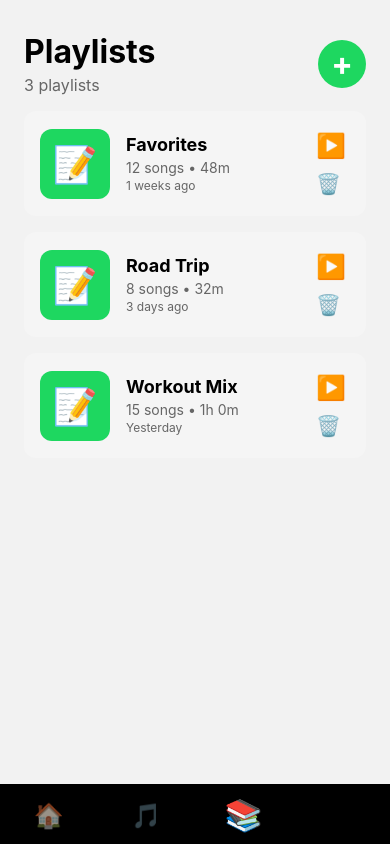
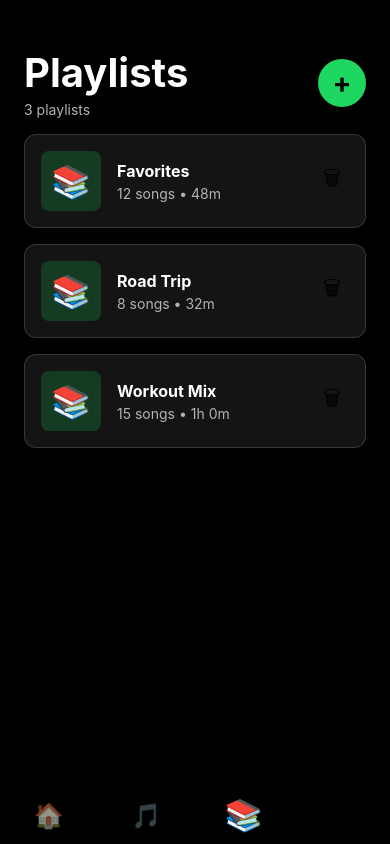
Before and after one commit to thamara2X1/V-Audio-Music-Player, a React Native app: screen /Playlists in a window 390 px wide. Built offline with nearby package versions, Linux system fonts and the light colour scheme.

Commit message:
Enhance PlaylistsScreen with modern cards and modal design

```diff
--- a/src/screens/PlaylistsScreen.tsx
+++ b/src/screens/PlaylistsScreen.tsx
@@ -1,6 +1,6 @@
 /**
  * PlaylistsScreen
- * Create and manage playlists
+ * Modern playlist management with dark theme
  */
 
 import React, { useState } from 'react';
@@ -12,7 +12,6 @@ import {
   TouchableOpacity,
   TextInput,
   Modal,
-  useColorScheme,
   Alert,
 } from 'react-native';
 import COLORS from '../constants/colors';
@@ -22,61 +21,25 @@ interface Playlist {
   id: string;
   name: string;
   songCount: number;
-  duration: number; // total duration in seconds
+  duration: number;
   createdAt: number;
-  artwork?: string;
 }
 
 const PlaylistsScreen: React.FC = () => {
-  const isDarkMode = useColorScheme() === 'dark';
   const [playlists, setPlaylists] = useState<Playlist[]>([
-    {
-      id: '1',
-      name: 'Favorites',
-      songCount: 12,
-      duration: 2880,
-      createdAt: Date.now() - 86400000 * 7,
-    },
-    {
-      id: '2',
-      name: 'Road Trip',
-      songCount: 8,
-      duration: 1920,
-      createdAt: Date.now() - 86400000 * 3,
-    },
-    {
-      id: '3',
-      name: 'Workout Mix',
-      songCount: 15,
-      duration: 3600,
-      createdAt: Date.now() - 86400000,
-    },
+    { id: '1', name: 'Favorites', songCount: 12, duration: 2880, createdAt: Date.now() - 86400000 * 7 },
+    { id: '2', name: 'Road Trip', songCount: 8, duration: 1920, createdAt: Date.now() - 86400000 * 3 },
+    { id: '3', name: 'Workout Mix', songCount: 15, duration: 3600, createdAt: Date.now() - 86400000 },
   ]);
 
   const [isCreateModalVisible, setIsCreateModalVisible] = useState(false);
   const [newPlaylistName, setNewPlaylistName] = useState('');
 
-  // Format duration from seconds to hours and minutes
   const formatDuration = (seconds: number): string => {
     const hours = Math.floor(seconds / 3600);
     const minutes = Math.floor((seconds % 3600) / 60);
-    if (hours > 0) {
-      return `${hours}h ${minutes}m`;
-    }
+    if (hours > 0) return `${hours}h ${minutes}m`;
     return `${minutes}m`;
-  };
-
-  // Format date to relative time
-  const formatDate = (timestamp: number): string => {
-    const now = Date.now();
-    const diff = now - timestamp;
-    const days = Math.floor(diff / 86400000);
-
-    if (days === 0) return 'Today';
-    if (days === 1) return 'Yesterday';
-    if (days < 7) return `${days} days ago`;
-    if (days < 30) return `${Math.floor(days / 7)} weeks ago`;
-    return `${Math.floor(days / 30)} months ago`;
   };
 
   const handleCreatePlaylist = () => {
@@ -96,133 +59,58 @@ const PlaylistsScreen: React.FC = () => {
     setPlaylists([newPlaylist, ...playlists]);
     setNewPlaylistName('');
     setIsCreateModalVisible(false);
-    Alert.alert('Success', `Playlist "${newPlaylist.name}" created!`);
   };
 
   const handleDeletePlaylist = (playlist: Playlist) => {
     Alert.alert(
       'Delete Playlist',
-      `Are you sure you want to delete "${playlist.name}"?`,
+      `Delete "${playlist.name}"?`,
       [
         { text: 'Cancel', style: 'cancel' },
         {
           text: 'Delete',
           style: 'destructive',
-          onPress: () => {
-            setPlaylists(playlists.filter(p => p.id !== playlist.id));
-          },
+          onPress: () => setPlaylists(playlists.filter(p => p.id !== playlist.id)),
         },
       ]
     );
   };
 
-  const handlePlaylistPress = (playlist: Playlist) => {
-    // Will navigate to playlist detail screen later
-    Alert.alert(playlist.name, `${playlist.songCount} songs • ${formatDuration(playlist.duration)}`);
-  };
-
   const renderPlaylistItem = ({ item }: { item: Playlist }) => (
-    <TouchableOpacity
-      style={[
-        styles.playlistCard,
-        { backgroundColor: isDarkMode ? COLORS.cardDark : COLORS.cardLight }
-      ]}
-      activeOpacity={0.7}
-      onPress={() => handlePlaylistPress(item)}
-    >
-      {/* Playlist Artwork */}
+    <TouchableOpacity style={styles.playlistCard} activeOpacity={0.8}>
       <View style={styles.playlistArtwork}>
-        <Text style={styles.playlistArtworkIcon}>📝</Text>
+        <Text style={styles.playlistArtworkIcon}>📚</Text>
       </View>
 
-      {/* Playlist Info */}
       <View style={styles.playlistInfo}>
-        <Text
-          style={[
-            styles.playlistName,
-            { color: isDarkMode ? COLORS.textPrimary : COLORS.textDark }
-          ]}
-          numberOfLines={1}
-        >
+        <Text style={styles.playlistName} numberOfLines={1}>
           {item.name}
         </Text>
-        <Text
-          style={[
-            styles.playlistMeta,
-            { color: isDarkMode ? COLORS.textSecondary : COLORS.textLight }
-          ]}
-          numberOfLines={1}
-        >
-          {item.songCount} song{item.songCount !== 1 ? 's' : ''} • {formatDuration(item.duration)}
-        </Text>
-        <Text
-          style={[
-            styles.playlistDate,
-            { color: isDarkMode ? COLORS.textTertiary : COLORS.textLight }
-          ]}
-        >
-          {formatDate(item.createdAt)}
+        <Text style={styles.playlistMeta} numberOfLines={1}>
+          {item.songCount} songs • {formatDuration(item.duration)}
         </Text>
       </View>
 
-      {/* Actions */}
-      <View style={styles.playlistActions}>
-        <TouchableOpacity
-          style={styles.actionButton}
-          onPress={() => handlePlaylistPress(item)}
-        >
-          <Text style={styles.actionIcon}>▶️</Text>
+      <TouchableOpacity style={styles.deleteButton} onPress={() => handleDeletePlaylist(item)}>
+        <Text style={styles.deleteIcon}>🗑</Text>
       </TouchableOpacity>
-        <TouchableOpacity
-          style={styles.actionButton}
-          onPress={() => handleDeletePlaylist(item)}
-        >
-          <Text style={[styles.actionIcon, { fontSize: 20 }]}>🗑️</Text>
-        </TouchableOpacity>
-      </View>
     </TouchableOpacity>
   );
 
-  const renderEmptyState = () => (
-    <View style={styles.emptyState}>
-      <Text style={styles.emptyIcon}>📝</Text>
-      <Text style={[styles.emptyText, { color: isDarkMode ? COLORS.textSecondary : COLORS.textLight }]}>
-        No playlists yet
-      </Text>
-      <Text style={[styles.emptySubtext, { color: isDarkMode ? COLORS.textTertiary : COLORS.textLight }]}>
-        Create your first playlist to organize your music
-      </Text>
-      <TouchableOpacity
-        style={[styles.emptyButton, { backgroundColor: COLORS.primary }]}
-        onPress={() => setIsCreateModalVisible(true)}
-      >
-        <Text style={styles.emptyButtonText}>Create Playlist</Text>
-      </TouchableOpacity>
-    </View>
-  );
-
   return (
-    <View style={[styles.container, { backgroundColor: isDarkMode ? COLORS.backgroundDark : COLORS.backgroundLight }]}>
+    <View style={styles.container}>
       {/* Header */}
       <View style={styles.header}>
         <View>
-          <Text style={[styles.headerTitle, { color: isDarkMode ? COLORS.textPrimary : COLORS.textDark }]}>
-            Playlists
-          </Text>
-          <Text style={[styles.headerSubtitle, { color: isDarkMode ? COLORS.textSecondary : COLORS.textLight }]}>
-            {playlists.length} playlist{playlists.length !== 1 ? 's' : ''}
-          </Text>
+          <Text style={styles.headerTitle}>Playlists</Text>
+          <Text style={styles.headerSubtitle}>{playlists.length} playlists</Text>
         </View>
-        <TouchableOpacity
-          style={[styles.createButton, { backgroundColor: COLORS.primary }]}
-          onPress={() => setIsCreateModalVisible(true)}
-        >
+        <TouchableOpacity style={styles.createButton} onPress={() => setIsCreateModalVisible(true)}>
           <Text style={styles.createButtonIcon}>+</Text>
         </TouchableOpacity>
       </View>
 
       {/* Playlists List */}
-      {playlists.length > 0 ? (
       <FlatList
         data={playlists}
         renderItem={renderPlaylistItem}
@@ -230,37 +118,17 @@ const PlaylistsScreen: React.FC = () => {
         contentContainerStyle={styles.listContent}
         showsVerticalScrollIndicator={false}
       />
-      ) : (
-        renderEmptyState()
-      )}
 
-      {/* Create Playlist Modal */}
-      <Modal
-        visible={isCreateModalVisible}
-        transparent
-        animationType="fade"
-        onRequestClose={() => setIsCreateModalVisible(false)}
-      >
+      {/* Create Modal */}
+      <Modal visible={isCreateModalVisible} transparent animationType="fade">
         <View style={styles.modalOverlay}>
-          <View style={[
-            styles.modalContent,
-            { backgroundColor: isDarkMode ? COLORS.cardDark : COLORS.backgroundLight }
-          ]}>
-            <Text style={[styles.modalTitle, { color: isDarkMode ? COLORS.textPrimary : COLORS.textDark }]}>
-              Create New Playlist
-            </Text>
+          <View style={styles.modalContent}>
+            <Text style={styles.modalTitle}>New Playlist</Text>
 
             <TextInput
-              style={[
-                styles.modalInput,
-                {
-                  backgroundColor: isDarkMode ? COLORS.backgroundDark : COLORS.cardLight,
-                  color: isDarkMode ? COLORS.textPrimary : COLORS.textDark,
-                  borderColor: isDarkMode ? COLORS.border : COLORS.borderLight,
-                }
-              ]}
+              style={styles.modalInput}
               placeholder="Playlist name"
-              placeholderTextColor={isDarkMode ? COLORS.textTertiary : COLORS.textLight}
+              placeholderTextColor={COLORS.textTertiary}
               value={newPlaylistName}
               onChangeText={setNewPlaylistName}
               autoFocus
@@ -269,32 +137,17 @@ const PlaylistsScreen: React.FC = () => {
 
             <View style={styles.modalButtons}>
               <TouchableOpacity
-                style={[
-                  styles.modalButton,
-                  styles.modalButtonCancel,
-                  { backgroundColor: isDarkMode ? COLORS.backgroundDark : COLORS.cardLight }
-                ]}
+                style={[styles.modalButton, styles.modalButtonCancel]}
                 onPress={() => {
                   setNewPlaylistName('');
                   setIsCreateModalVisible(false);
                 }}
               >
-                <Text style={[styles.modalButtonText, { color: isDarkMode ? COLORS.textSecondary : COLORS.textLight }]}>
-                  Cancel
-                </Text>
+                <Text style={styles.modalButtonTextCancel}>Cancel</Text>
               </TouchableOpacity>
 
-              <TouchableOpacity
-                style={[
-                  styles.modalButton,
-                  styles.modalButtonCreate,
-                  { backgroundColor: COLORS.primary }
-                ]}
-                onPress={handleCreatePlaylist}
-              >
-                <Text style={[styles.modalButtonText, { color: '#FFFFFF' }]}>
-                  Create
-                </Text>
+              <TouchableOpacity style={[styles.modalButton, styles.modalButtonCreate]} onPress={handleCreatePlaylist}>
+                <Text style={styles.modalButtonText}>Create</Text>
               </TouchableOpacity>
             </View>
           </View>
@@ -307,120 +160,88 @@ const PlaylistsScreen: React.FC = () => {
 const styles = StyleSheet.create({
   container: {
     flex: 1,
+    backgroundColor: COLORS.backgroundDark,
   },
   header: {
     flexDirection: 'row',
     justifyContent: 'space-between',
     alignItems: 'center',
     paddingHorizontal: SPACING.lg,
-    paddingTop: SPACING.xl,
+    paddingTop: SPACING.xxl,
     paddingBottom: SPACING.md,
   },
   headerTitle: {
-    fontSize: FONT_SIZES.xxl,
+    fontSize: FONT_SIZES.xxxl,
     fontWeight: FONT_WEIGHTS.bold,
+    color: COLORS.textPrimary,
     marginBottom: SPACING.xs,
   },
   headerSubtitle: {
-    fontSize: FONT_SIZES.md,
-    fontWeight: FONT_WEIGHTS.regular,
+    fontSize: FONT_SIZES.sm,
+    color: COLORS.textSecondary,
   },
   createButton: {
     width: 48,
     height: 48,
     borderRadius: 24,
+    backgroundColor: COLORS.primary,
     justifyContent: 'center',
     alignItems: 'center',
   },
   createButtonIcon: {
-    fontSize: 32,
-    color: '#FFFFFF',
+    fontSize: 28,
+    color: COLORS.backgroundDark,
     fontWeight: FONT_WEIGHTS.bold,
   },
   listContent: {
     paddingHorizontal: SPACING.lg,
-    paddingBottom: SPACING.xl,
+    paddingBottom: 100,
   },
   playlistCard: {
     flexDirection: 'row',
     alignItems: 'center',
+    backgroundColor: COLORS.glassBackground,
+    borderRadius: BORDER_RADIUS.lg,
     padding: SPACING.md,
-    borderRadius: BORDER_RADIUS.lg,
     marginBottom: SPACING.md,
+    borderWidth: 1,
+    borderColor: COLORS.glassBorder,
   },
   playlistArtwork: {
-    width: 70,
-    height: 70,
-    borderRadius: BORDER_RADIUS.lg,
-    backgroundColor: COLORS.primary,
+    width: 60,
+    height: 60,
+    borderRadius: BORDER_RADIUS.md,
+    backgroundColor: 'rgba(30, 215, 96, 0.2)',
     justifyContent: 'center',
     alignItems: 'center',
     marginRight: SPACING.md,
   },
   playlistArtworkIcon: {
-    fontSize: 36,
+    fontSize: 32,
   },
   playlistInfo: {
     flex: 1,
     marginRight: SPACING.sm,
   },
   playlistName: {
-    fontSize: FONT_SIZES.lg,
+    fontSize: FONT_SIZES.md,
     fontWeight: FONT_WEIGHTS.bold,
+    color: COLORS.textPrimary,
     marginBottom: 4,
   },
   playlistMeta: {
     fontSize: FONT_SIZES.sm,
-    fontWeight: FONT_WEIGHTS.regular,
-    marginBottom: 2,
+    color: COLORS.textSecondary,
   },
-  playlistDate: {
-    fontSize: FONT_SIZES.xs,
-    fontWeight: FONT_WEIGHTS.regular,
+  deleteButton: {
+    padding: SPACING.sm,
   },
-  playlistActions: {
-    gap: SPACING.xs,
-  },
-  actionButton: {
-    padding: SPACING.xs,
-  },
-  actionIcon: {
-    fontSize: 24,
-  },
-  emptyState: {
-    flex: 1,
-    justifyContent: 'center',
-    alignItems: 'center',
-    paddingHorizontal: SPACING.xl,
-  },
-  emptyIcon: {
-    fontSize: 80,
-    marginBottom: SPACING.lg,
-  },
-  emptyText: {
-    fontSize: FONT_SIZES.xl,
-    fontWeight: FONT_WEIGHTS.bold,
-    marginBottom: SPACING.xs,
-  },
-  emptySubtext: {
-    fontSize: FONT_SIZES.md,
-    fontWeight: FONT_WEIGHTS.regular,
-    textAlign: 'center',
-    marginBottom: SPACING.xl,
-  },
-  emptyButton: {
-    paddingHorizontal: SPACING.xl,
-    paddingVertical: SPACING.md,
-    borderRadius: BORDER_RADIUS.lg,
-  },
-  emptyButtonText: {
-    color: '#FFFFFF',
-    fontSize: FONT_SIZES.md,
-    fontWeight: FONT_WEIGHTS.bold,
+  deleteIcon: {
+    fontSize: 20,
   },
   modalOverlay: {
     flex: 1,
-    backgroundColor: 'rgba(0, 0, 0, 0.7)',
+    backgroundColor: COLORS.overlay,
     justifyContent: 'center',
     alignItems: 'center',
     paddingHorizontal: SPACING.xl,
@@ -428,22 +249,28 @@ const styles = StyleSheet.create({
   modalContent: {
     width: '100%',
     maxWidth: 400,
+    backgroundColor: COLORS.backgroundDarker,
     borderRadius: BORDER_RADIUS.xl,
     padding: SPACING.xl,
+    borderWidth: 1,
+    borderColor: COLORS.glassBorder,
   },
   modalTitle: {
     fontSize: FONT_SIZES.xl,
     fontWeight: FONT_WEIGHTS.bold,
+    color: COLORS.textPrimary,
     marginBottom: SPACING.lg,
     textAlign: 'center',
   },
   modalInput: {
     fontSize: FONT_SIZES.md,
-    fontWeight: FONT_WEIGHTS.regular,
+    color: COLORS.textPrimary,
+    backgroundColor: COLORS.glassBackground,
     paddingHorizontal: SPACING.md,
     paddingVertical: SPACING.md,
     borderRadius: BORDER_RADIUS.lg,
     borderWidth: 1,
+    borderColor: COLORS.glassBorder,
     marginBottom: SPACING.lg,
   },
   modalButtons: {
@@ -457,14 +284,22 @@ const styles = StyleSheet.create({
     alignItems: 'center',
   },
   modalButtonCancel: {
-    // Styles applied inline
+    backgroundColor: COLORS.glassBackground,
+    borderWidth: 1,
+    borderColor: COLORS.glassBorder,
   },
   modalButtonCreate: {
-    // Styles applied inline
+    backgroundColor: COLORS.primary,
   },
   modalButtonText: {
     fontSize: FONT_SIZES.md,
     fontWeight: FONT_WEIGHTS.bold,
+    color: COLORS.backgroundDark,
+  },
+  modalButtonTextCancel: {
+    fontSize: FONT_SIZES.md,
+    fontWeight: FONT_WEIGHTS.bold,
+    color: COLORS.textSecondary,
   },
 });
 
```
Lines whose indentation alone changed are shown as unchanged.
